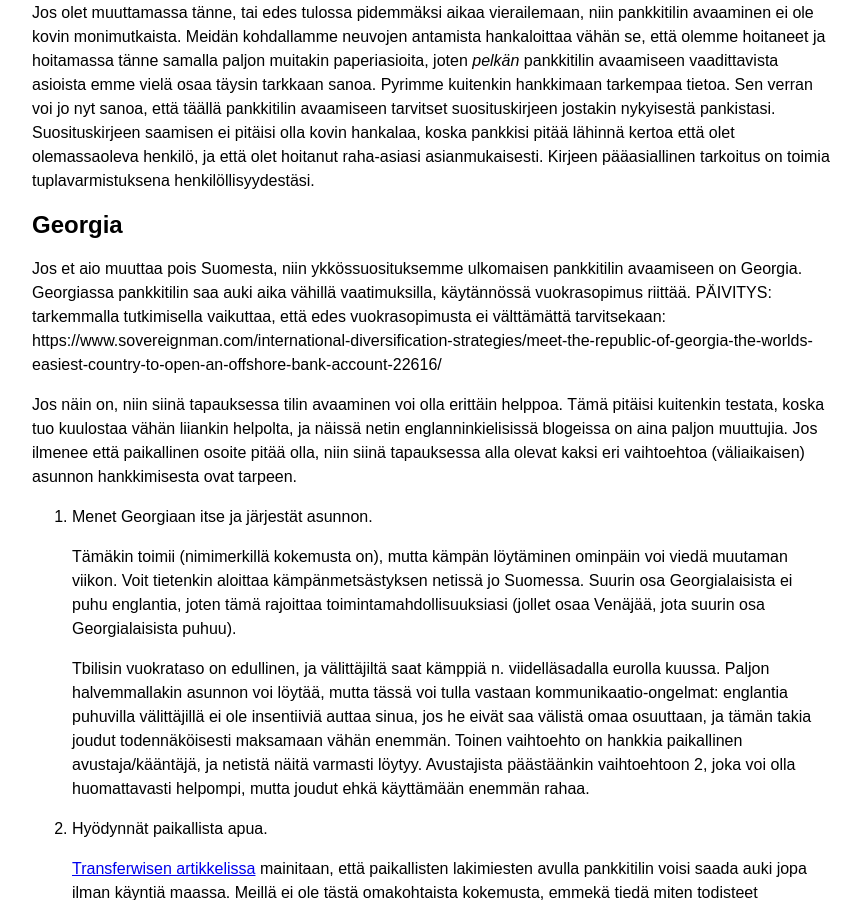
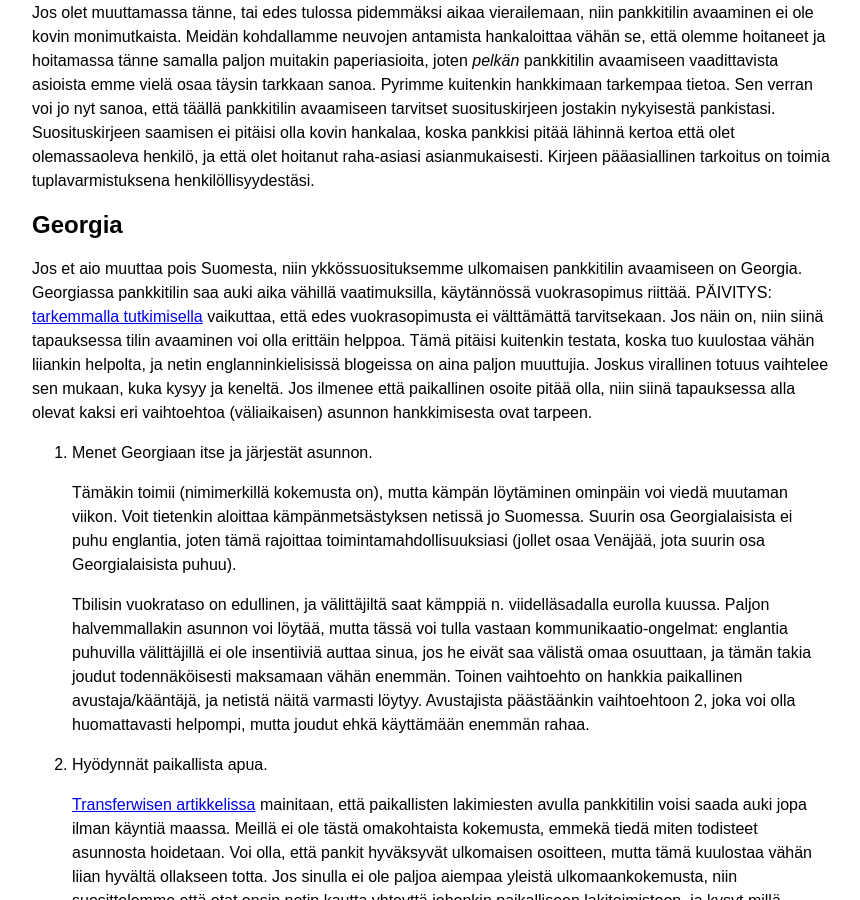
Before and after one commit to pitkonaarinparatiisi/pitkonaarinparatiisi.github.io, a Jekyll site: the page built from pankkitili-ulkomailta.md, in a window 1280 px wide and 900 px high, scrolled down 866 px. Shown: the whole window, without its empty margins (208-1068 px from the left). Built offline with Jekyll 4.4.1, drawn with Linux system fonts in a browser that asks for light colours; our own code applies the rules of GitHub Pages for plain Markdown files.

Commit message:
Update pankkitili-ulkomailta.md

```diff
--- a/pankkitili-ulkomailta.md
+++ b/pankkitili-ulkomailta.md
@@ -17,9 +17,7 @@ Jos olet muuttamassa tänne, tai edes tulossa pidemmäksi aikaa vierailemaan, ni
 ## Georgia
 
 Jos et aio muuttaa pois Suomesta, niin ykkössuosituksemme ulkomaisen pankkitilin avaamiseen on Georgia.
-Georgiassa pankkitilin saa auki aika vähillä vaatimuksilla, käytännössä vuokrasopimus riittää. PÄIVITYS: tarkemmalla tutkimisella vaikuttaa, että edes vuokrasopimusta ei välttämättä tarvitsekaan: https://www.sovereignman.com/international-diversification-strategies/meet-the-republic-of-georgia-the-worlds-easiest-country-to-open-an-offshore-bank-account-22616/
-
-Jos näin on, niin siinä tapauksessa tilin avaaminen voi olla erittäin helppoa. Tämä pitäisi kuitenkin testata, koska tuo kuulostaa vähän liiankin helpolta, ja näissä netin englanninkielisissä blogeissa on aina paljon muuttujia. Jos ilmenee että paikallinen osoite pitää olla, niin siinä tapauksessa alla olevat kaksi eri vaihtoehtoa (väliaikaisen) asunnon hankkimisesta ovat tarpeen.
+Georgiassa pankkitilin saa auki aika vähillä vaatimuksilla, käytännössä vuokrasopimus riittää. PÄIVITYS: [tarkemmalla tutkimisella](https://www.sovereignman.com/international-diversification-strategies/meet-the-republic-of-georgia-the-worlds-easiest-country-to-open-an-offshore-bank-account-22616/) vaikuttaa, että edes vuokrasopimusta ei välttämättä tarvitsekaan. Jos näin on, niin siinä tapauksessa tilin avaaminen voi olla erittäin helppoa. Tämä pitäisi kuitenkin testata, koska tuo kuulostaa vähän liiankin helpolta, ja netin englanninkielisissä blogeissa on aina paljon muuttujia. Joskus virallinen totuus vaihtelee sen mukaan, kuka kysyy ja keneltä. Jos ilmenee että paikallinen osoite pitää olla, niin siinä tapauksessa alla olevat kaksi eri vaihtoehtoa (väliaikaisen) asunnon hankkimisesta ovat tarpeen.
 
 1. Menet Georgiaan itse ja järjestät asunnon.
 
```
